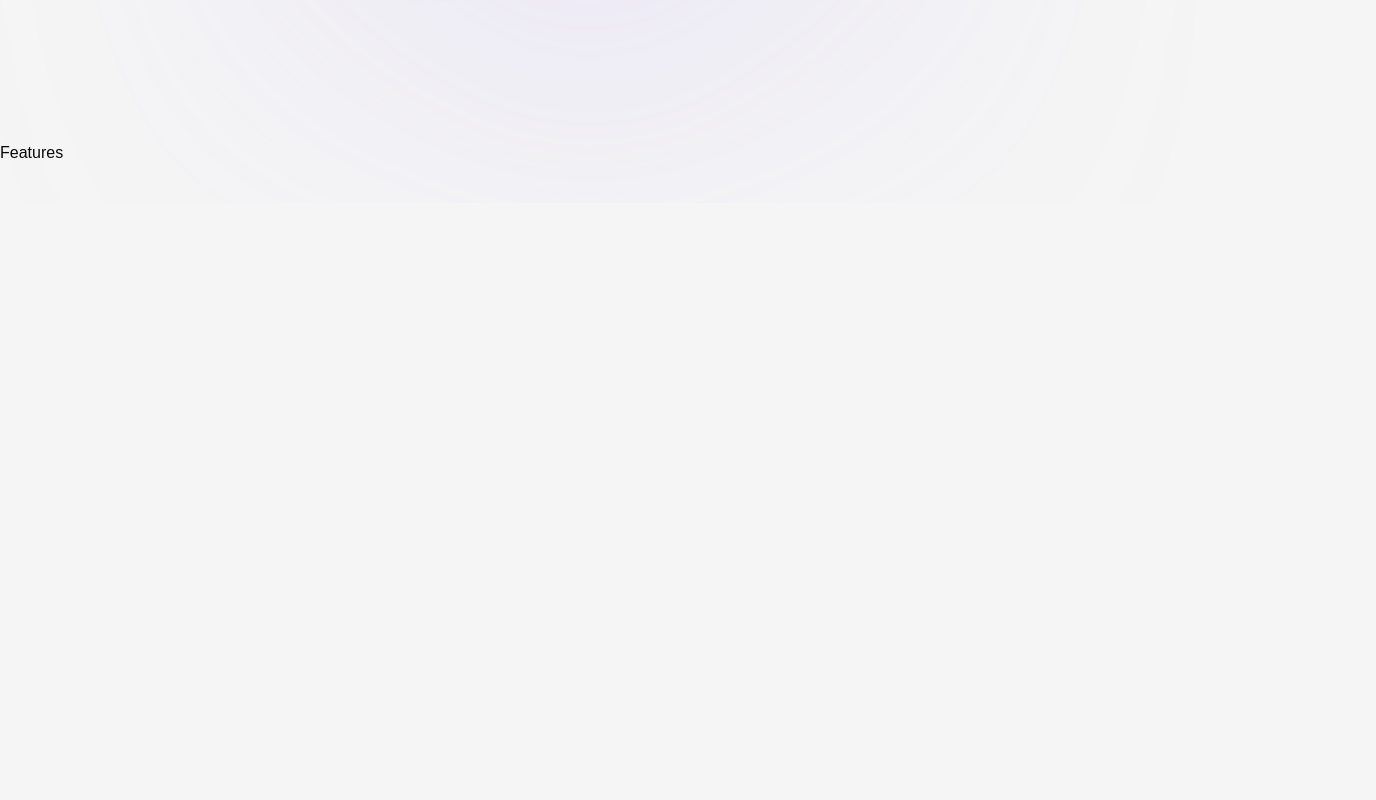
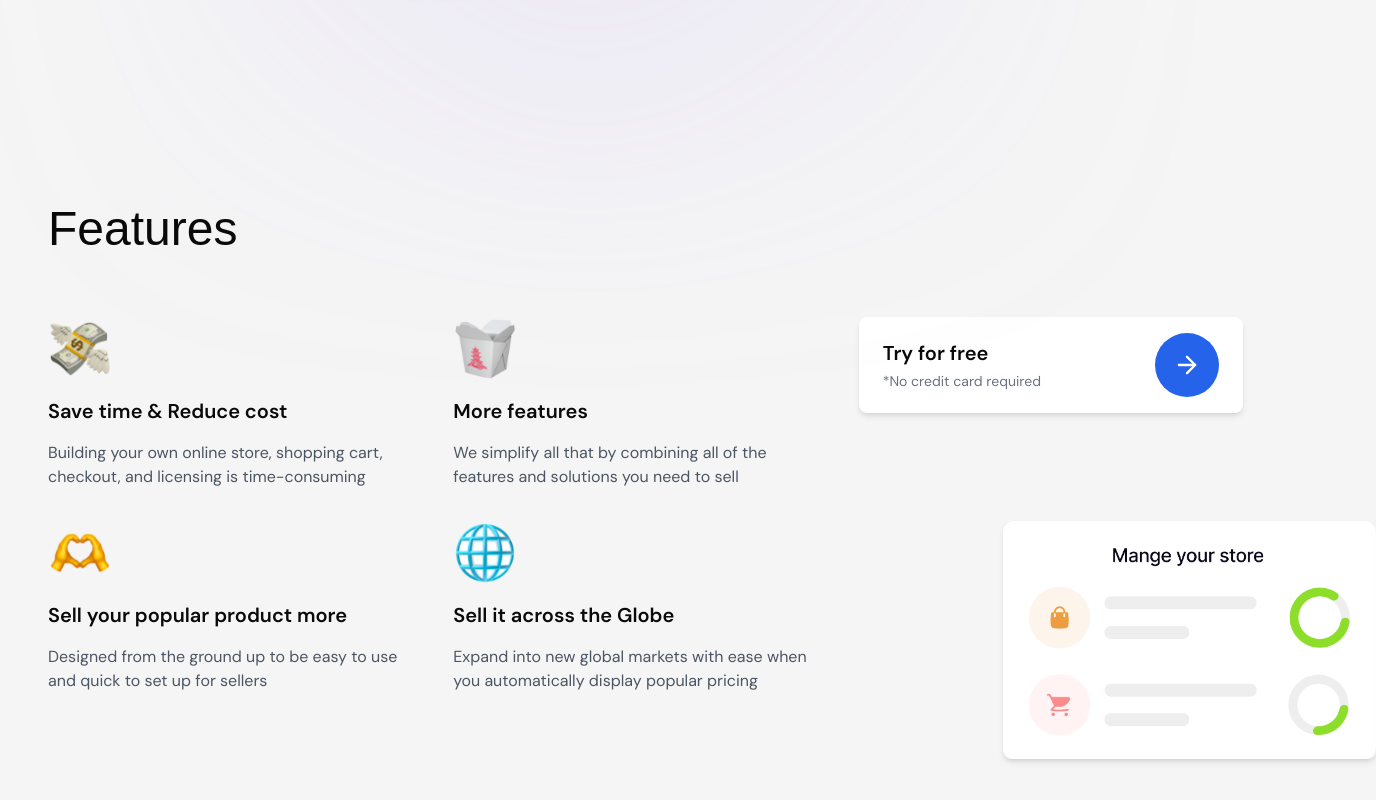
Before and after one commit to 0LrNx/Sell, a Next.js app: page / in a window 1280 px wide. Shown: the part 1208-2008 px from the top of the page, 1376 px wide, since content can reach past the window. Before the commit the page ends 1411 px from the top, so only its background shows below. Built offline with nearby package versions, Linux system fonts and the light colour scheme; a web font is replaced by a local one.

Commit message:
feat: features section

```diff
--- a/app/components/Features/Features.tsx
+++ b/app/components/Features/Features.tsx
@@ -1,12 +1,92 @@
-import Image from "next/image";
-import Logo from "@/public/logo.svg";
+"use client"
 
+import Image from "next/image"
+import { ArrowRight } from "lucide-react"
+
+import Food from "@/public/food.svg"
+import Love from "@/public/love.svg"
+import Money from "@/public/money.svg"
+import World from "@/public/world.svg"
+
+import Card1 from "@/public/card_1.png"
 function Features({ delaClass }: { delaClass: string }) {
     return (
-        <div className="">
-            <h1 className={delaClass}>Features</h1>
-        </div>
-    );
+        <section className="w-full py-16 px-4 md:px-8 lg:px-12">
+            <div className="max-w-7xl mx-auto">
+                <h1 className={`${delaClass} text-5xl font-bold mb-16`}>Features</h1>
+
+                <div className="grid grid-cols-1 md:grid-cols-2 lg:grid-cols-3 gap-8">
+                    <div className="col-span-1">
+                        <div className="flex flex-col gap-4">
+                            <div className="w-16 h-16 flex items-center justify-center">
+                                <Image src={Money} alt="Save time & Reduce cost" width={60} height={60} />
+                            </div>
+                            <h3 className="text-xl font-semibold">Save time & Reduce cost</h3>
+                            <p className="text-gray-600">
+                                Building your own online store, shopping cart, checkout, and licensing is time-consuming
+                            </p>
+                        </div>
+                    </div>
+
+                    <div className="col-span-1">
+                        <div className="flex flex-col gap-4">
+                            <div className="w-16 h-16 flex items-center justify-center">
+                                <Image src={Food} alt="More features" width={60} height={60} />
+                            </div>
+                            <h3 className="text-xl font-semibold">More features</h3>
+                            <p className="text-gray-600">
+                                We simplify all that by combining all of the features and solutions you need to sell
+                            </p>
+                        </div>
+                    </div>
+
+                    <div className="h-24 w-96 col-span-1 bg-white rounded-lg shadow-md p-6 flex flex-row justify-between items-center">
+                        <div className="flex-col">
+                            <h3 className="text-xl font-semibold mb-1">Try for free</h3>
+                            <p className="text-sm text-gray-500">*No credit card required</p>
+                        </div>
+                        <button className="w-16 h-16 bg-blue-600 rounded-full flex items-center justify-center text-white">
+                            <ArrowRight className="w-7 h-7" />
+                        </button>
+                    </div>
+
+                    <div className="col-span-1">
+                        <div className="flex flex-col gap-4">
+                            <div className="w-16 h-16 flex items-center justify-center">
+                                <Image src={Love} alt="Sell your popular product more" width={60} height={60} />
+                            </div>
+                            <h3 className="text-xl font-semibold">Sell your popular product more</h3>
+                            <p className="text-gray-600">
+                                Designed from the ground up to be easy to use and quick to set up for sellers
+                            </p>
+                        </div>
+                    </div>
+
+                    <div className="col-span-1">
+                        <div className="flex flex-col gap-4">
+                            <div className="w-16 h-16 flex items-center justify-center">
+                                <Image src={World} alt="Sell it across the Globe" width={60} height={60} />
+                            </div>
+                            <h3 className="text-xl font-semibold">Sell it across the Globe</h3>
+                            <p className="text-gray-600">
+                                Expand into new global markets with ease when you automatically display popular pricing
+                            </p>
+                        </div>
+                    </div>
+
+                    <div className="col-span-1 relative">
+                        <Image
+                            src={Card1}
+                            alt="Card"
+                            className="w-full h-full object-cover rounded-lg shadow-md  ml-36"
+                            width={500}
+                            height={500}
+                        />
+                    </div>
+                </div>
+            </div>
+        </section>
+    )
 }
 
-export default Features;
+export default Features
```
